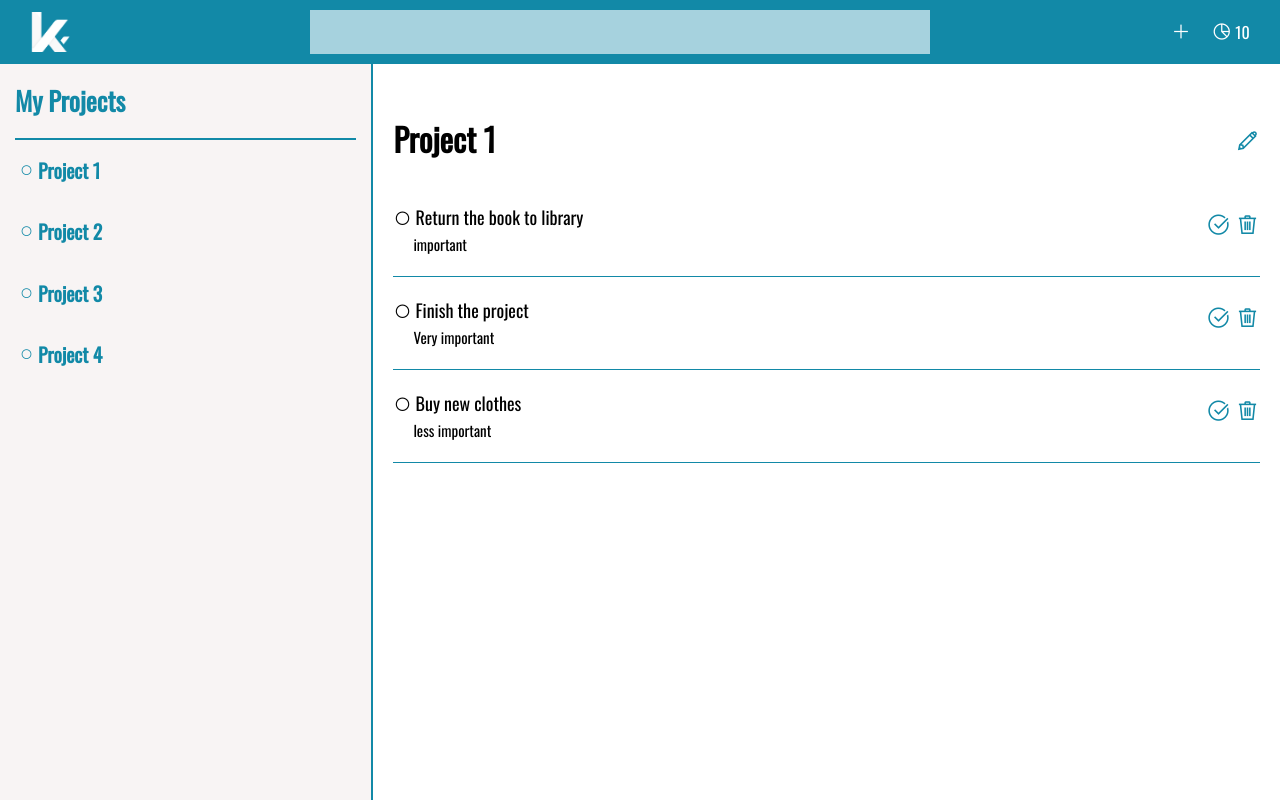
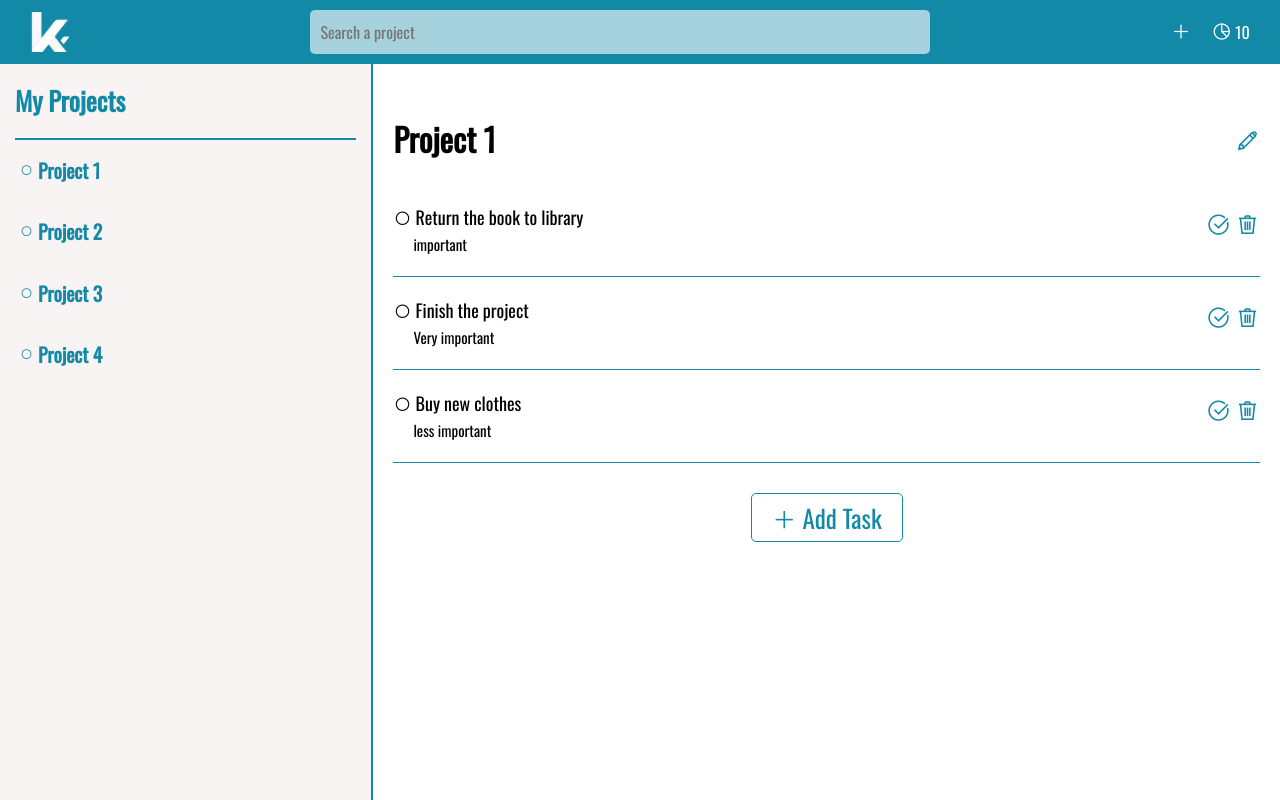
Before and after one commit to patriciachrysy/to-do-list, a website built with webpack: page dist/index.html in a window 1280 px wide. Built offline with nearby package versions, Linux system fonts and the light colour scheme.

Commit message:
modified some style

```diff
--- a/dist/index.html
+++ b/dist/index.html
@@ -15,7 +15,7 @@
             <div class="logo">
             </div>
             <div class="search-bar">
-                <input type="search" name="search" id="search">
+                <input type="search" name="search" id="search" placeholder="Search a project">
             </div>
             <div class="nav">
                 <a href="#"><i class="las la-plus"></i></a>
@@ -91,6 +91,9 @@
                         </div>
                     </div>
                 </div>
+                <div class="more-task">
+                    <a href="#"><i class="las la-plus"></i> Add Task</a>
+                </div>
             </div>
         </div>
 
--- a/dist/style.css
+++ b/dist/style.css
@@ -29,6 +29,7 @@ body, p{
     color: rgb(145, 143, 143);
     font-size: 16px;
     font-family: inherit;
+    border-radius: 5px;
 }
 
 .nav {
@@ -109,7 +110,7 @@ body, p{
     align-items: center;
 }
 
-.header a, .actions a {
+.header a, .actions a, .more-task a {
     text-decoration: none;
     color: #1289A7;
     font-size: 25px;
@@ -134,3 +135,11 @@ body, p{
 .infos small {
     margin-left: 20px;
 }
+
+.more-task {
+    margin: 30px 0;
+    align-self: center;
+    border: 1px solid #1289A7;
+    padding: 5px 20px;
+    border-radius: 5px;
+}
```
